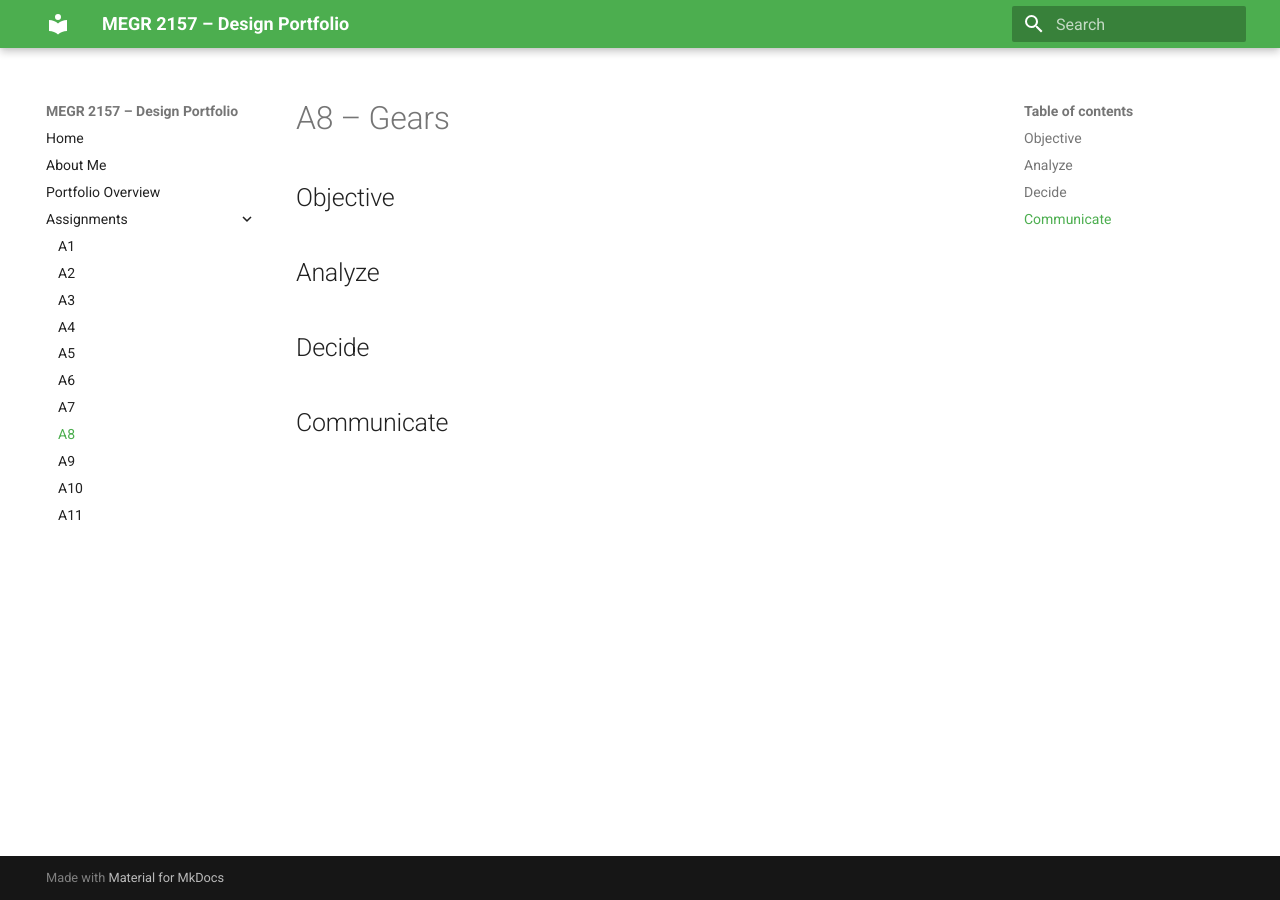
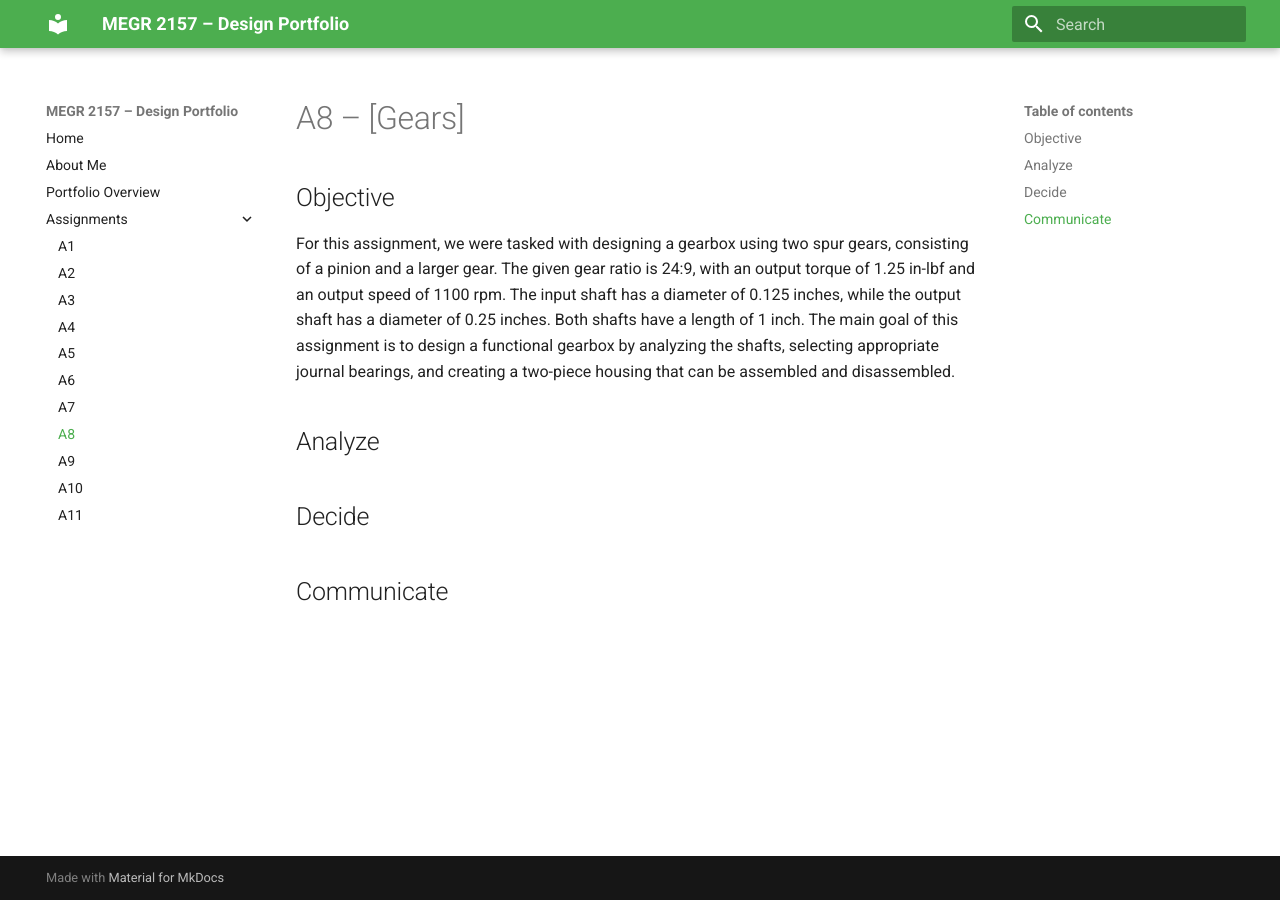
Before and after one commit to EvanBlanco12/portfolio, an MkDocs documentation site: the page built from docs/assignments/A08/index.md, in a window 1280 px wide. Built offline with MkDocs 1.6.1 and Material for MkDocs 9.7.7, drawn with Linux system fonts in a browser that asks for light colours.

Commit message:
Revise title and add objective for A8 assignment
Updated the title of the assignment to include a link format and provided a detailed objective for the gearbox design.

```diff
--- a/docs/assignments/A08/index.md
+++ b/docs/assignments/A08/index.md
@@ -1,7 +1,7 @@
-# A8 – Gears
+# A8 – [Gears]
 
 ## Objective
-
+For this assignment, we were tasked with designing a gearbox using two spur gears, consisting of a pinion and a larger gear. The given gear ratio is 24:9, with an output torque of 1.25 in-lbf and an output speed of 1100 rpm. The input shaft has a diameter of 0.125 inches, while the output shaft has a diameter of 0.25 inches. Both shafts have a length of 1 inch. The main goal of this assignment is to design a functional gearbox by analyzing the shafts, selecting appropriate journal bearings, and creating a two-piece housing that can be assembled and disassembled.
 
 ## Analyze
 
```
